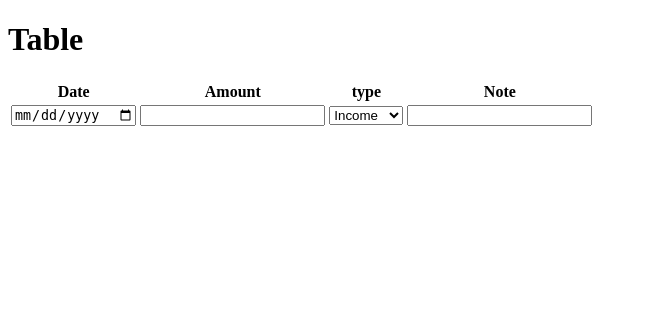
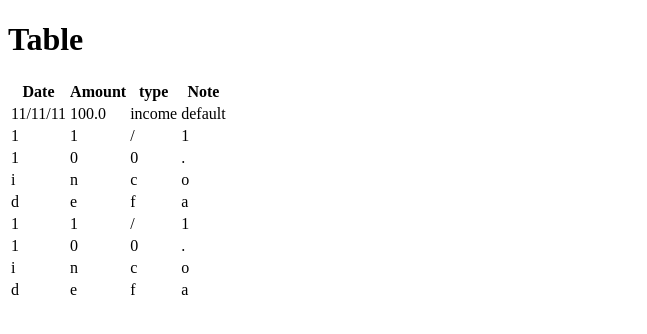
Before and after one commit to Bill2264/Smart_teams, a Flask app: page / in a window 1280 px wide. Shown: the top 334 px of the page, without its empty margins (0-647 px from the left). Run offline with Flask 3, Linux system fonts and the light colour scheme.

Commit message:
have it displaying the data correctly, but can't update the table size

```diff
--- a/Table.py
+++ b/Table.py
@@ -1,13 +1,17 @@
-from flask import Flask, render_template# type: ignore
+from flask import Flask, render_template, request, jsonify
+from turbo_flask import Turbo
 
 app = Flask(__name__)
-
-class draw:
-    @app.route("/")
-    def index():
-        return render_template('index.html')
+turbo = Turbo(app)
 
 
-Draw = draw()
+data = [
+    ("11/11/11", "100.0","income","default"),
+]
+@app.route("/")
+def index():
+    return render_template('index.html',data=data)
 
-Draw.index
+@app.route("/update")
+def row():
+    data.extend(("11/11/11", "100.0","income","default"),)
--- a/templates/index.html
+++ b/templates/index.html
@@ -14,15 +14,14 @@
         <th>type</th>
         <th>Note</th>
       </tr>
-      <tr>
-          <td><input type="date" id="date" name="date"></td>
-          <td><input type="number" id="amount" name="amount"></td>
-          <td><select name="type" id="type">
-        <option value="income">Income</option>
-        <option value="expense">Expense</option>
-      </select></td>
-          <td><input type="text" id="Note" name="Note"></td>
-      </tr>
+      {% for row in data %}
+        <tr>
+          <td>{{row.0}}</td>
+          <td>{{row.1}}</td>
+          <td>{{row.2}}</td>
+          <td>{{row.3}}</td>
+        </tr>
+      {% endfor %}
     </table>
     </body>
 </html>
```
Also changed, not shown: templates/table.html (+7 -0 lines).
